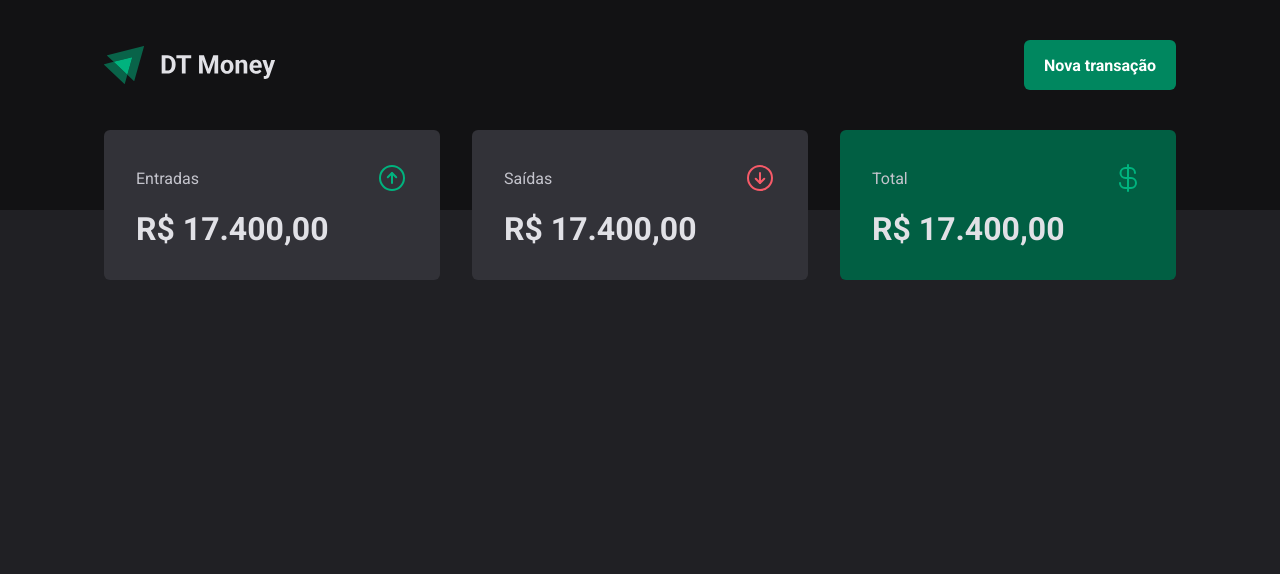
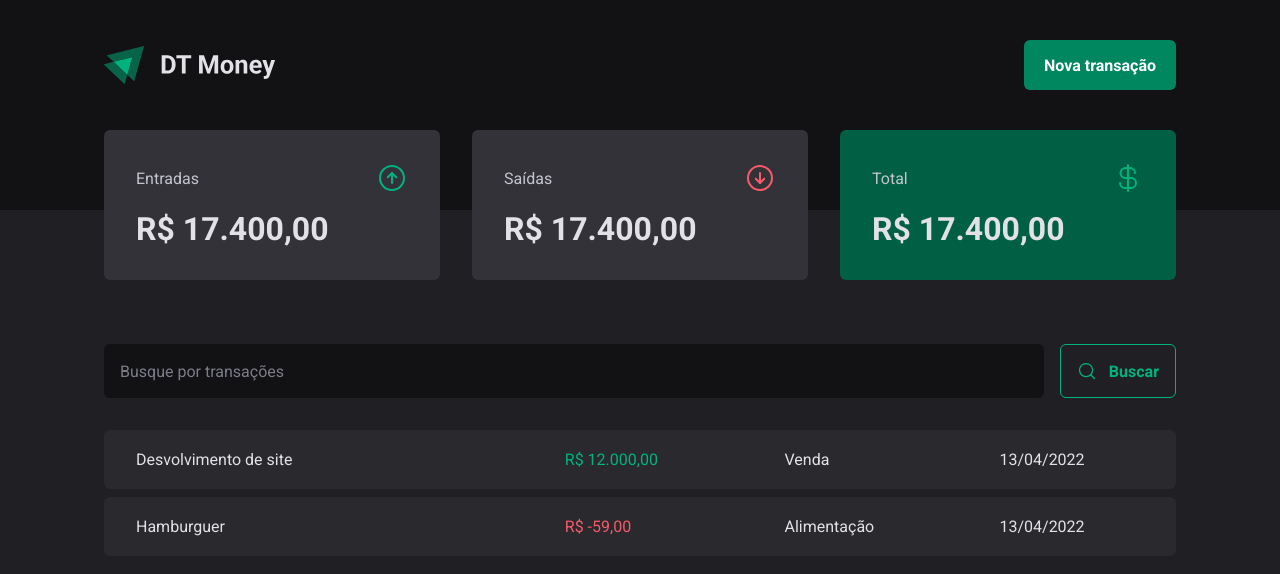
Before and after one commit to mercurio236/dt-money, a React (Vite) app: page / in a window 1280 px wide. Shown: the top 574 px of the page. Built offline with nearby package versions, Linux system fonts and the light colour scheme.

Commit message:
feat: criado componente de search

```diff
--- /dev/null
+++ b/src/pages/Transactions/components/SearchForm/index.tsx
@@ -0,0 +1,14 @@
+import { SearchFormContainer } from './styles'
+import { MagnifyingGlass } from 'phosphor-react'
+
+export function SearchForm() {
+  return (
+    <SearchFormContainer>
+      <input type="text" placeholder="Busque por transações" />
+      <button type="submit">
+        <MagnifyingGlass size={20} />
+        Buscar
+      </button>
+    </SearchFormContainer>
+  )
+}
--- /dev/null
+++ b/src/pages/Transactions/components/SearchForm/styles.ts
@@ -0,0 +1,38 @@
+import styled from 'styled-components'
+
+export const SearchFormContainer = styled.form`
+  display: flex;
+  gap: 1rem;
+
+  input {
+    flex: 1;
+    border-radius: 6px;
+    border: 0;
+    background: ${(theme) => theme.theme['gray-900']};
+    color: ${(theme) => theme.theme['gray-300']};
+    padding: 1rem;
+
+    &::placeholder {
+      color: ${(theme) => theme.theme['gray-500']};
+    }
+  }
+  button {
+    display: flex;
+    align-items: center;
+    gap: 0.75rem;
+    border: 0;
+    padding: 1rem;
+    background: transparent;
+    border: 1px solid ${(theme) => theme.theme['green-300']};
+    color: ${(theme) => theme.theme['green-300']};
+    font-weight: bold;
+    border-radius: 6px;
+
+    &:hover {
+      background: ${(theme) => theme.theme['green-500']};
+      border: 1px solid ${(theme) => theme.theme['green-500']};
+      color: ${(theme) => theme.theme.white};
+      transition: background-color 0.2s, color 0.2s, border-color 0.2s;
+    }
+  }
+`
--- a/src/pages/Transactions/index.tsx
+++ b/src/pages/Transactions/index.tsx
@@ -1,11 +1,40 @@
 import { Header } from '../../components/Header'
 import { Summary } from '../../components/Summary'
+import { SearchForm } from './components/SearchForm'
+import {
+  PriceHighlight,
+  TransactionsTable,
+  TransationContainer,
+} from './styles'
 
 export function Transactions() {
   return (
     <div>
       <Header />
       <Summary />
+      <TransationContainer>
+        <SearchForm/>
+        <TransactionsTable>
+          <tbody>
+            <tr>
+              <td width="40%">Desvolvimento de site</td>
+              <td>
+                <PriceHighlight variant="income">R$ 12.000,00</PriceHighlight>
+              </td>
+              <td>Venda</td>
+              <td>13/04/2022</td>
+            </tr>
+            <tr>
+              <td width="40%">Hamburguer</td>
+              <td>
+                <PriceHighlight variant="outcome">R$ -59,00</PriceHighlight>
+              </td>
+              <td>Alimentação</td>
+              <td>13/04/2022</td>
+            </tr>
+          </tbody>
+        </TransactionsTable>
+      </TransationContainer>
     </div>
   )
 }
--- a/src/pages/Transactions/styles.ts
+++ b/src/pages/Transactions/styles.ts
@@ -0,0 +1,40 @@
+import styled from 'styled-components'
+
+export const TransationContainer = styled.main`
+  width: 100%;
+  max-width: 1120px;
+  margin: 4rem auto 0;
+  padding: 0 1.5rem;
+`
+
+export const TransactionsTable = styled.table`
+  width: 100%;
+  border-collapse: separate;
+  border-spacing: 0 0.5rem;
+  margin-top: 1.5rem;
+
+  td {
+    padding: 1.25rem 2rem;
+    background: ${(theme) => theme.theme['gray-700']};
+
+    &:first-child {
+      border-top-left-radius: 6px;
+      border-bottom-left-radius: 6px;
+    }
+    &:last-child {
+      border-top-right-radius: 6px;
+      border-bottom-right-radius: 6px;
+    }
+  }
+`
+
+interface PriceHighlightProps {
+  variant: 'income' | 'outcome'
+}
+
+export const PriceHighlight = styled.span<PriceHighlightProps>`
+  color: ${(theme) =>
+    theme.variant === 'income'
+      ? theme.theme['green-300']
+      : theme.theme['red-300']};
+`
```
